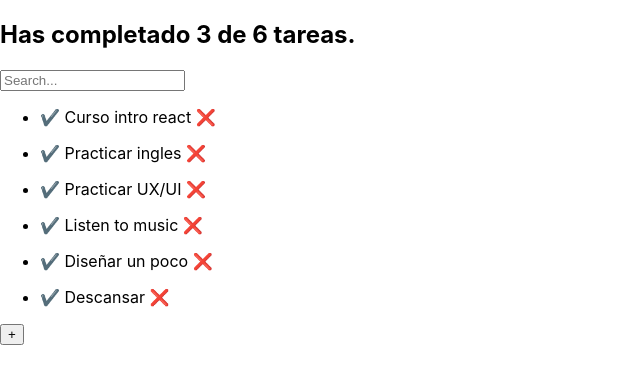
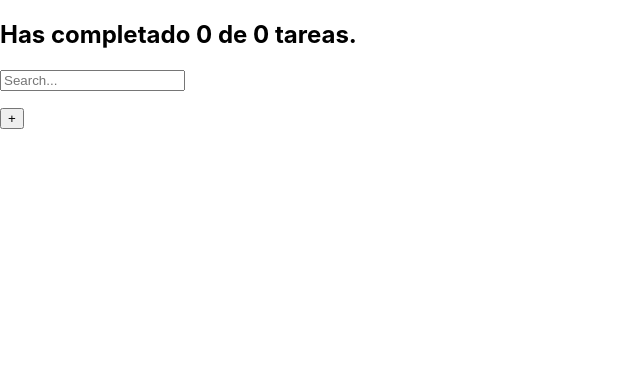
Before and after one commit to johdasgran/devtasks-app, a React (Create React App) app: page / in a window 1280 px wide. Shown: the top 384 px of the page, without its empty margins (0-640 px from the left). Built offline with nearby package versions, Linux system fonts and the light colour scheme.

Commit message:
add localStorage

```diff
--- a/src/App.jsx
+++ b/src/App.jsx
@@ -7,18 +7,28 @@ import { ToDoItem } from "./Components/ToDoItem/ToDoItem";
 import { ToDoButton } from "./Components/ToDoButton/ToDoButton";
 import { ToDoSearch } from "./Components/ToDoSearch/ToDoSearch";
 
-const tasks = [
-  { text: "Curso intro react", completed: false },
-  { text: "Practicar ingles", completed: false },
-  { text: "Practicar UX/UI", completed: true },
-  { text: "Listen to music", completed: true },
-  { text: "Diseñar un poco", completed: true },
-  { text: "Descansar", completed: false }
-];
+// const tasks = [
+//   { text: "Curso intro react", completed: false },
+//   { text: "Practicar ingles", completed: false },
+//   { text: "Practicar UX/UI", completed: true },
+//   { text: "Listen to music", completed: true },
+//   { text: "Diseñar un poco", completed: true },
+//   { text: "Descansar", completed: false }
+// ];
 
 function App() {
 
-  const [taskUser, setTaskUser] = React.useState(tasks);
+  const localStorageTask = localStorage.getItem('TASK_USER');
+  let parseTask;
+
+  if(localStorageTask) {
+    parseTask = JSON.parse(localStorageTask);
+  } else {
+    localStorage.setItem("TASK_USER", JSON.stringify([]));
+    parseTask = [];
+  }
+
+   const [taskUser, setTaskUser] = React.useState(parseTask);
   const [search, setSearch] = React.useState("");
 
   const completed = taskUser.filter((taskCompleted) => taskCompleted.completed);
@@ -36,18 +46,24 @@ function App() {
     searchedTask = taskUser;
   }
 
+  const saveTask = (newTasks) => {
+    const stringfyTask = JSON.stringify(newTasks);
+    localStorage.setItem("TASK_USER" , stringfyTask);
+    setTaskUser(newTasks);
+  }
+
   const checkTask = (text) => {
     const taskIndex = taskUser.findIndex(index => index.text === text);
     const newTasks = [...taskUser];
     newTasks[taskIndex].completed = true;
-    setTaskUser(newTasks);
+    saveTask(newTasks);
   };
 
   const deleteTask = (text) => {
     const taskIndex = taskUser.findIndex(index => index.text === text);
     const newTasks = [...taskUser];
     newTasks.splice(taskIndex, 1);
-    setTaskUser(newTasks);
+    saveTask(newTasks);
   };
 
 
```
